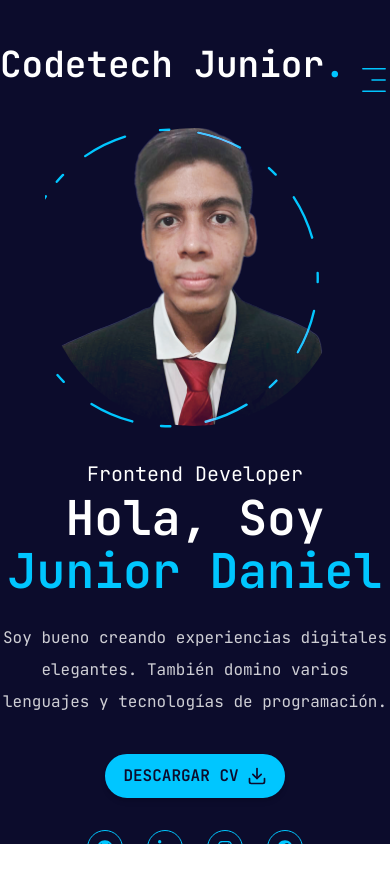
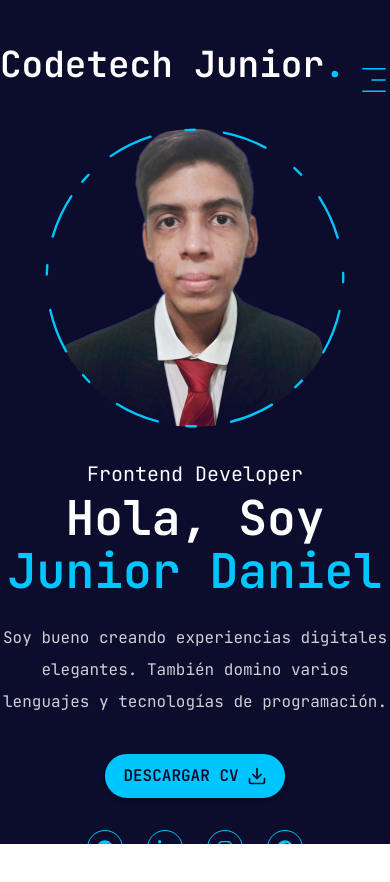
Before and after one commit to codetech-jr/portfolio-codetech, a Next.js app: page / in a window 390 px wide. Shown: the top 882 px of the page. Built offline with nearby package versions, Linux system fonts and the light colour scheme.

Commit message:
cambios en el responsive

```diff
--- a/app/work/page.jsx
+++ b/app/work/page.jsx
@@ -111,7 +111,7 @@ const Work = () => {
         >
             <div className="container mx-auto">
                 <div className="flex flex-col xl:flex-row xl:gap-[30px]">
-                    <div className="w-full xl:w-[50%] xl:h-[460px] flex flex-col xl:justify-between order-2 xl:order-none">
+                    <div className="w-full xl:w-[50%] xl:h-[700px] flex flex-col xl:justify-between order-2 xl:order-none">
                         <div className="flex flex-col gap-[30px] h-[50%]">
                             {/* outline num */}
                             <div className="text-8xl leading-none font-extrabold text-transparent text-outline">
--- a/components/Photo.jsx
+++ b/components/Photo.jsx
@@ -5,43 +5,68 @@ import Image from "next/image";
 
 const Photo = () => {
     return (
-        <div className="w-full h-full relative">
+        // 1. Main container for the Photo component.
+        //    Uses flexbox to center its direct child (the motion.div wrapper).
+        <div className="w-full h-full relative flex justify-center items-center">
+            {/* 2. Wrapper for both the image and the SVG circle.
+                   - It's centered by the parent flex container.
+                   - `position: relative` makes it a positioning context for its absolute children.
+                   - Its dimensions are set to match the SVG's intended display size at different breakpoints.
+                     (Base: 300x300, XL: SVG width 586px, SVG height 506px)
+            */}
             <motion.div
                 initial={{opacity: 0}}
                 animate={{
                     opacity: 1,
                     transition: { delay: 2, duration: 0.4, ease: "easeIn"},
                 }}
+                className="relative w-[300px] h-[300px] xl:w-[586px] xl:h-[506px]"
             >
-                {/* image */}
+                {/* 3. Image Container (motion.div)
+                       - `position: absolute` and centered using `top/left/transform`.
+                       - Sized for the image content.
+                       - `mix-blend-lighten` is kept as in your original code.
+                */}
                 <motion.div
                     initial={{opacity: 0}}
                     animate={{
                         opacity: 1,
                         transition: { delay: 2.4, duration: 0.4, ease: "easeInOut"},
                     }}
-                className="w-[298px] h-[298px] xl:w-[498px] xl:h-[498px] mix-blend-lighten absolute"
+                    className="w-[298px] h-[298px] xl:w-[498px] xl:h-[498px]
+                               mix-blend-lighten absolute top-1/2 left-1/2
+                               transform -translate-x-1/2 -translate-y-1/2"
                 >
                     <Image
-                        src="/assets/alejo.png"
+                        src="/assets/alejo.png" // Ensure this path is correct
                         alt="Foto de Alejo"
-                        fill
+                        fill // `fill` makes the image expand to its parent div's dimensions
                         priority
                         quality={100}
+                        // `object-cover` maintains aspect ratio, `rounded-full` makes it circular.
+                        // Keeping `mix-blend-lighten` as per your original.
                         className="object-cover rounded-full mix-blend-lighten"
                     />
                 </motion.div>
 
-                {/* circle */}
-                <motion.svg className="w-[300px] xl:w-[586px] h-[300px] xl:h-[506px]"
+                {/* 4. Animated SVG circle
+                       - `position: absolute`, `top-0 left-0 w-full h-full` makes it fill its parent (the sized motion.div wrapper).
+                       - It comes after the image div in the DOM, so it will render on top if both are absolute with same/no z-index.
+                       - `viewBox` defines the SVG's internal coordinate system.
+                       - `preserveAspectRatio` (default "xMidYMid meet") will ensure the viewBox content
+                         (the circle) is scaled and centered correctly, especially if the SVG element's
+                         aspect ratio (e.g., 586x506 on XL) doesn't match the viewBox's aspect ratio (506x506).
+                */}
+                <motion.svg
+                    className="absolute top-0 left-0 w-full h-full"
                     fill="transparent"
-                    viewBox="0 0 506 506"
+                    viewBox="0 0 506 506" // SVG coordinate system
                     xmlns="http://www.w3.org/2000/svg"
                 >
                     <motion.circle
-                        cx="210"
-                        cy="253"
-                        r="250"
+                        cx="253" // Centered: 506 / 2
+                        cy="253" // Centered: 506 / 2
+                        r="250"  // Radius within viewBox coordinates
                         stroke="#00C6FF"
                         strokeWidth="4"
                         strokeLinecap="round"
@@ -49,7 +74,7 @@ const Photo = () => {
                         initial={{strokeDasharray: "24 10 0 0"}}
                         animate= {{
                             strokeDasharray: ["15 120 25 25", "16 25 92 72", "4 250 22 22"],
-                            rotate: [120, 360],
+                            rotate: [120, 360], // Rotates circle around its cx, cy
                         }}
                         transition={{
                             duration: 20,
--- a/components/ui/button.jsx
+++ b/components/ui/button.jsx
@@ -10,7 +10,7 @@ const buttonVariants = cva(
     variants: {
       variant: {
           default: "bg-[#00C6FF] text-[#0C0C2C] hover:bg-[#00C6FF]",
-          primary: "bg-[#0C0C2C] text-white",
+                                                  primary: "bg-[#0C0C2C] text-white",
           outline: "border border-[#00C6FF] bg-transparent text-[#00C6FF] hover:bg-[#00C6FF]:text-[#0C0C2C]",
         },
 
```
Lines whose indentation alone changed are shown as unchanged.
